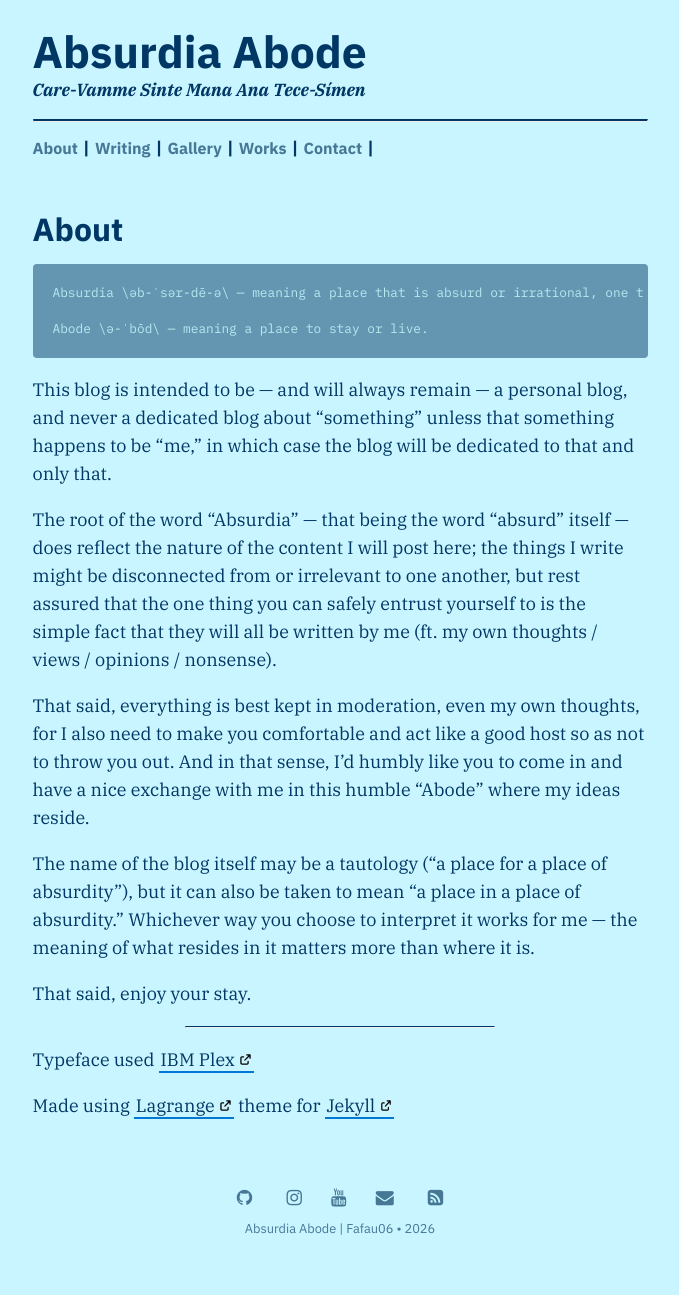
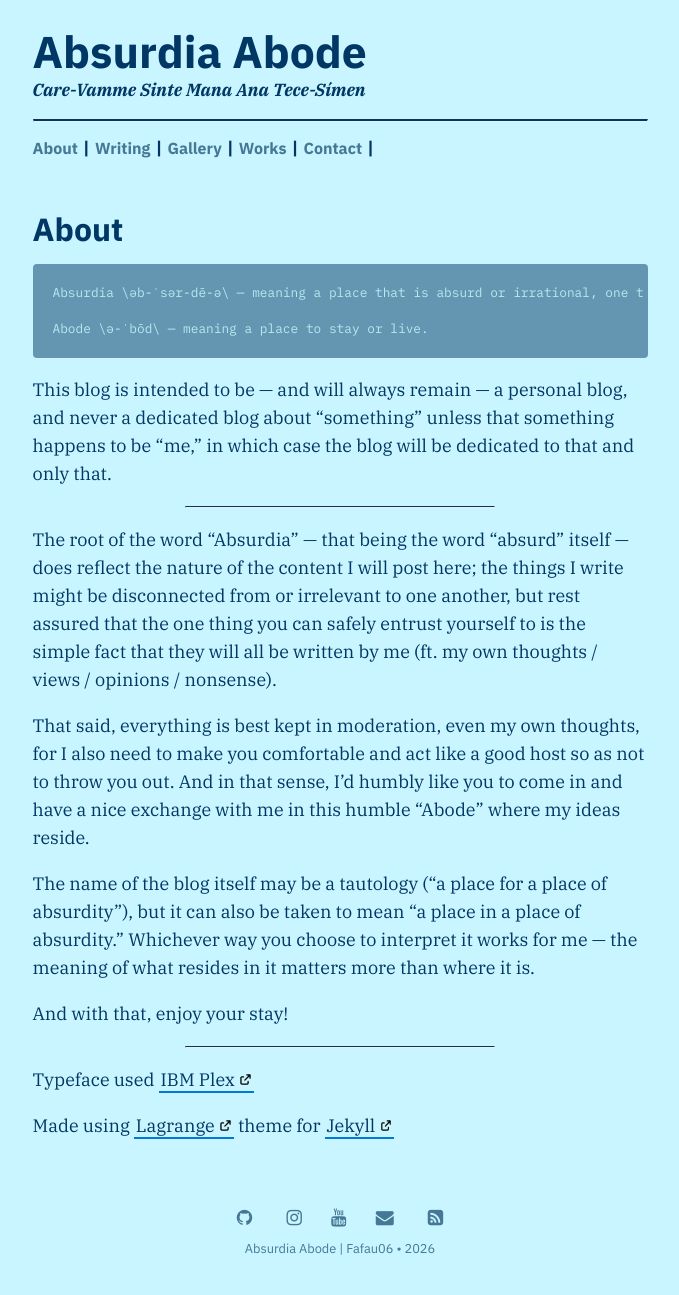
Before and after one commit to Fafau06/fafau06.github.io, a Jekyll site: the page built from menu/about.md, in a window 1280 px wide. Shown: the whole page, without its empty margins (300-979 px from the left). Built offline with Jekyll 4.4.1, drawn with Linux system fonts in a browser that asks for light colours; some web fonts are replaced.

Commit message:
Update about.md

````diff
--- a/menu/about.md
+++ b/menu/about.md
@@ -10,14 +10,14 @@ Absurdia \əb-ˈsər-dē-ə\ — meaning a place that is absurd or irrational, o
 Abode \ə-ˈbōd\ — meaning a place to stay or live.
 ```
 This blog is intended to be — and will always remain — a personal blog, and never a dedicated blog about “something” unless that something happens to be “me,” in which case the blog will be dedicated to that and only that.
-
+<hr>
 The root of the word “Absurdia” — that being the word "absurd" itself — does reflect the nature of the content I will post here; the things I write might be disconnected from or irrelevant to one another, but rest assured that the one thing you can safely entrust yourself to is the simple fact that they will all be written by me (ft. my own thoughts / views / opinions / nonsense).
 
 That said, everything is best kept in moderation, even my own thoughts, for I also need to make you comfortable and act like a good host so as not to throw you out. And in that sense, I’d humbly like you to come in and have a nice exchange with me in this humble “Abode” where my ideas reside.
 
 The name of the blog itself may be a tautology (“a place for a place of absurdity”), but it can also be taken to mean “a place in a place of absurdity.” Whichever way you choose to interpret it works for me — the meaning of what resides in it matters more than where it is.
 
-That said, enjoy your stay.
+And with that, enjoy your stay!
 <hr>
 Typeface used [IBM Plex](https://www.ibm.com/plex/)
 
````
